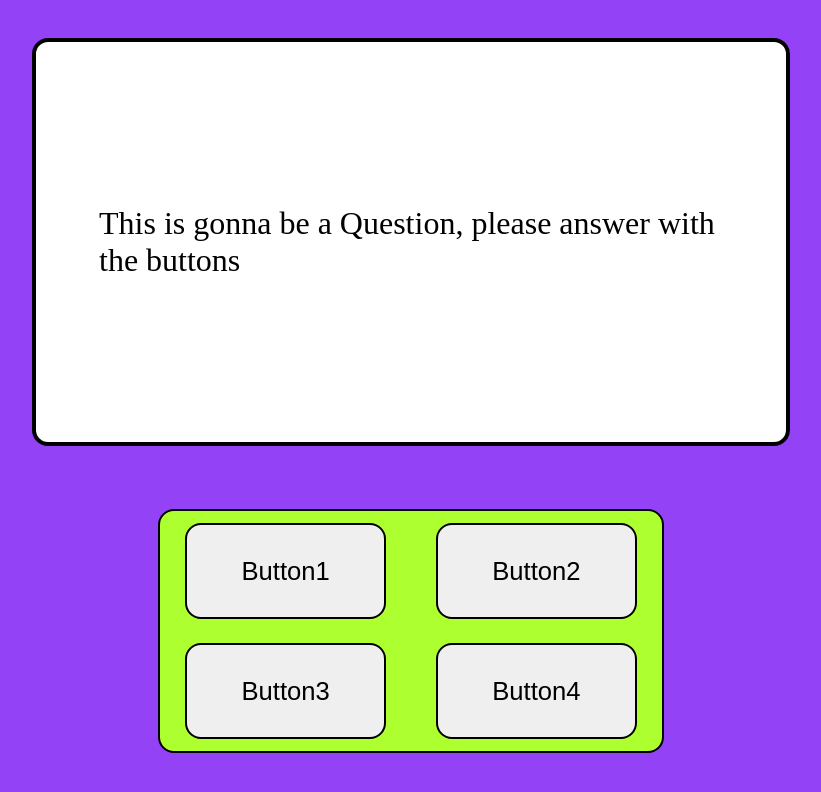
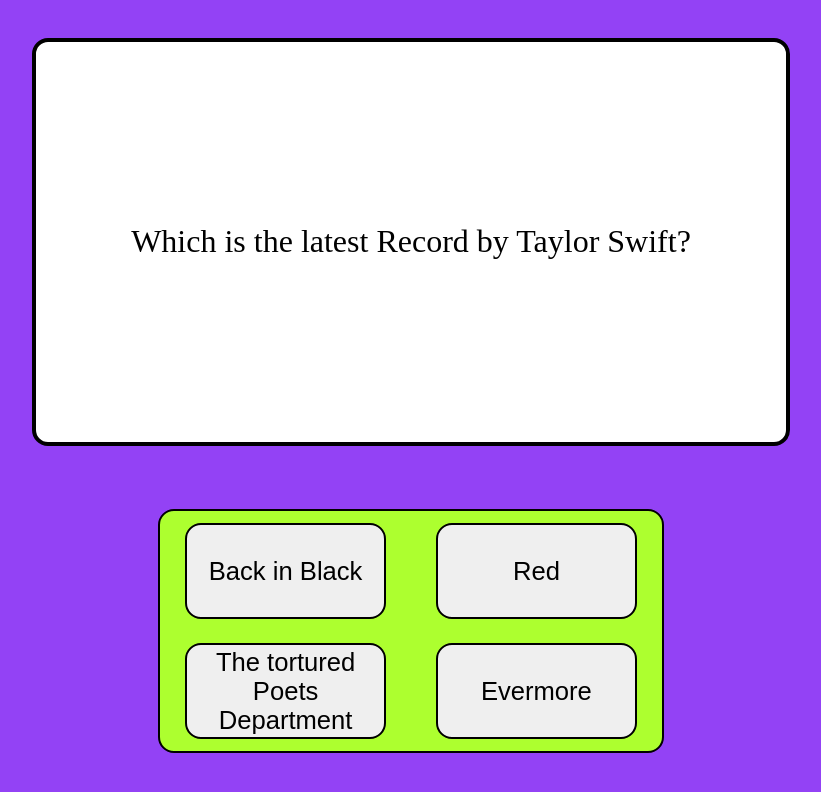
Before and after one commit to TimPrivat/WebEngineering-Project, a plain HTML site: page question.html in a window 1280 px wide. Both pictures are taken after a click on the button "Button1". Shown: the whole page, without its empty margins (229-1050 px from the left). Drawn offline with Linux system fonts and the light colour scheme.

Commit message:
question alogrithm now works and assigns text to buttons w/ randomized correct anwser

```diff
--- a/question.html
+++ b/question.html
@@ -4,7 +4,7 @@
     <title>Web Engineering Project</title>
     <link rel="stylesheet" href="styles.css" />
 
-    <script type="module" src="resources/question.d/scripts.js"></script>
+    <script src="resources/question.d/scripts.js"></script>
 
 </head>
 
@@ -16,11 +16,11 @@
 
     <div id="buttonContainer" onclick="askTextQuestion()">
 
-        <button type="button" class="answerButton" id="answerButton1"> Button1</button>
-        <button type="button" class="answerButton" id="answerButton2"> Button2</button>
+        <button type="button" class="answerButton"> Button1</button>
+        <button type="button" class="answerButton"> Button2</button>
 
-        <button type="button" class="answerButton" id="answerButton3"> Button3</button>
-        <button type="button" class="answerButton" id="answerButton4"> Button4</button>
+        <button type="button" class="answerButton"> Button3</button>
+        <button type="button" class="answerButton"> Button4</button>
 
     </div>
 
--- a/resources/question.d/scripts.js
+++ b/resources/question.d/scripts.js
@@ -1,19 +1,48 @@
 var previouslyAsked = [];
 function askTextQuestion() {
+  if (previouslyAsked.length == allQuestions.length) {
+    document.getElementById("questionContainer").innerText =
+      "There are no more Questions: You Win!";
+    return;
+  }
+
   let question = getRandomTextQuestion();
   questionText = question.question;
   console.log(questionText);
+  assignButtonAnswers(question)
   document.getElementById("questionContainer").innerText = questionText;
 }
+
+function shuffleArray(array) {
+  return array
+    .map((value) => ({ value, sort: Math.random() }))
+    .sort((a, b) => a.sort - b.sort)
+    .map(({ value }) => value);
+}
+
+function assignButtonAnswers(question) {
+
+  buttons = Array.from(document.getElementsByClassName("answerButton"));
+  console.log(buttons)
+  buttons=shuffleArray(buttons);
+  buttons[0].innerText=question.correct;
+  buttons[1].innerText=question.wrong1;
+  buttons[2].innerText=question.wrong2;
+  buttons[3].innerText=question.wrong3;
+
+}
+
+
 
 function getRandomTextQuestion() {
   randomIndex = Math.floor(Math.random() * allQuestions.length);
   question = allQuestions[randomIndex];
-  question = null;
+
   if (previouslyAsked.includes(question)) {
     return getRandomTextQuestion();
   }
-  //  previouslyAsked.push(question);
+  previouslyAsked.push(question);
+  console.log(question);
   return question;
 }
 
@@ -34,4 +63,4 @@ var allQuestions = [
   },
 ];
 
-getRandomTextQuestion();
+//getRandomTextQuestion();
```
